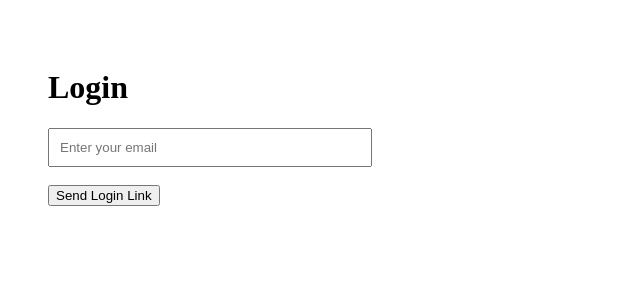
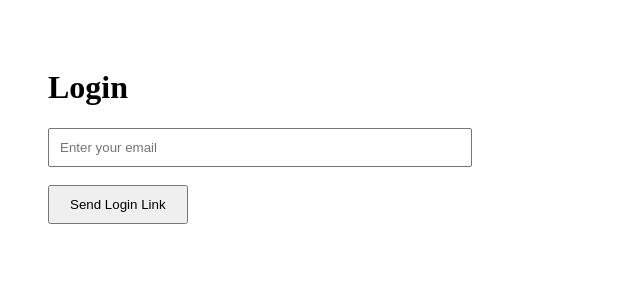
Before and after one commit to solenx-ux/ai-image-to-video, a Next.js app: page /login in a window 1280 px wide. Shown: the top 300 px of the page, without its empty margins (0-640 px from the left). Built offline with nearby package versions, Linux system fonts and the light colour scheme; no server answers.

Commit message:
fix login button logic

```diff
--- a/app/login/page.js
+++ b/app/login/page.js
@@ -5,22 +5,36 @@ import { supabase } from '@/lib/supabaseClient'
 
 export default function LoginPage() {
   const [email, setEmail] = useState('')
+  const [loading, setLoading] = useState(false)
   const [message, setMessage] = useState('')
 
   const handleLogin = async () => {
+    if (!email) {
+      setMessage('Please enter your email')
+      return
+    }
+
+    setLoading(true)
+    setMessage('')
+
     const { error } = await supabase.auth.signInWithOtp({
       email,
+      options: {
+        emailRedirectTo: window.location.origin + '/create',
+      },
     })
+
+    setLoading(false)
 
     if (error) {
       setMessage(error.message)
     } else {
-      setMessage('Check your email for login link')
+      setMessage('Check your email for the login link')
     }
   }
 
   return (
-    <div style={{ padding: 40 }}>
+    <div style={{ padding: 40, maxWidth: 400 }}>
       <h1>Login</h1>
 
       <input
@@ -28,13 +42,17 @@ export default function LoginPage() {
         placeholder="Enter your email"
         value={email}
         onChange={(e) => setEmail(e.target.value)}
-        style={{ padding: 10, width: 300 }}
+        style={{ padding: 10, width: '100%' }}
       />
 
       <br /><br />
 
-      <button onClick={handleLogin}>
-        Send Login Link
+      <button
+        onClick={handleLogin}
+        disabled={loading}
+        style={{ padding: '10px 20px', cursor: 'pointer' }}
+      >
+        {loading ? 'Sending link…' : 'Send Login Link'}
       </button>
 
       <p>{message}</p>
```
